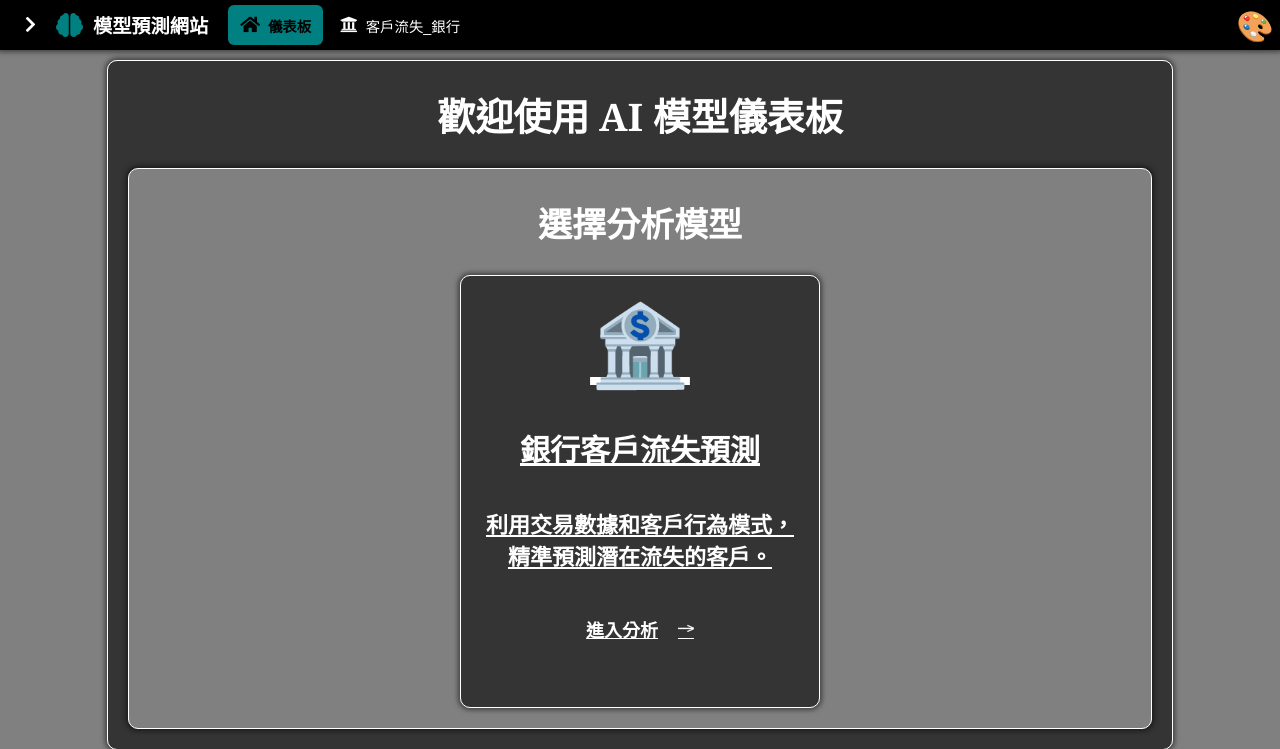
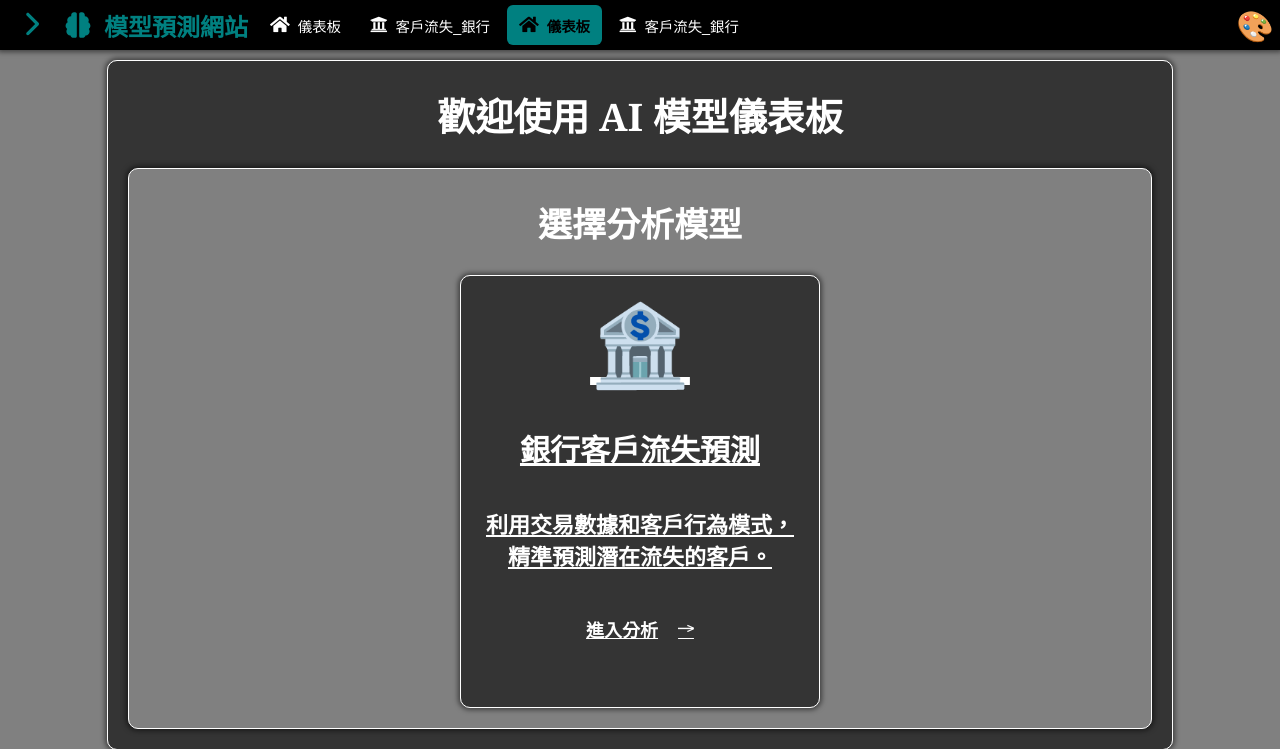
Before and after one commit to xiaoyao3312/Web_Model_Prediction, a Flask app: page / in a window 1280 px wide. Shown: the top 749 px of the page. Run offline with Flask 3, Linux system fonts and the light colour scheme.

Commit message:
TOPBAR修改中

```diff
--- a/static/css/topbar_menu.css
+++ b/static/css/topbar_menu.css
@@ -5,140 +5,169 @@
 /* -------------------------------------- */
 :root {
     /* 導航欄的配置 */
-    --topbar-menu-z-index: 1000;
-    --topbar-menu-height: 50px;
-    --topbar-menu-padding: 20px;
+    --topbarMenu-z-index:                 1000;
+    --topbarMenu-height:                  50px;
+    --topbarMenu-padding:                 10px;
 
     /* 顏色配置 */
-    --topbar-menu-accent-color: rgba(0, 128, 128, 1); /* 主調/品牌色 (原 topbar-menu-font-color) */
-    --topbar-menu-bg-color: rgba(0, 0, 0, 1);       /* 頂部導航欄背景色 */
-    --topbar-menu-font-color: rgba(255, 255, 255, 1); /* 頂部導航欄預設文字/Icon 顏色 (改為白色以搭配黑色背景) */
+    --topbarMenu-brand-color:             rgba(0, 128, 128, 1);       /* 主調/品牌色 */
+    --topbarMenu-bg-color:                rgba(0, 0, 0, 1);           /* 頂部導航欄背景色 */
+    --topbarMenu-font-color:              rgba(255, 255, 255, 1);     /* 頂部導航欄預設文字/Icon 顏色 */
 
-    /* 陰影/效果 (假設您在 general.css 或其他地方定義了這些變數) */
-    --topbar-menu-box-shadow: 0px 0px 5px 2px rgba(0, 0, 0, 0.5);
-    --topbar-menu-box-shadow-hover: 0px 0px 10px 5px rgba(0, 0, 0, 0.5);
+    /* 陰影/效果 */
+    --topbarMenu-box-shadow:              0px 0px 5px 2px rgba(0, 0, 0, 0.5);
+    --topbarMenu-box-shadow-hover:        0px 0px 10px 5px rgba(0, 0, 0, 0.5);
 
     /* 動態變數：用於 JS 調整 main-content 的 padding-top */
-    --dynamic-topbar-total-height: var(--topbar-menu-height);
+    --topbarMenu-dynamic-height:        var(--topbarMenu-height);
 }
 
 /* -------------------------------------- */
-/* --- 1. 頂部導航欄 (主容器: #topbar-menu) --- */
+/* --- 1. 頂部導航欄 (主容器: #topbarMenu) --- */
 /* -------------------------------------- */
-#topbar-menu {
-    z-index: var(--topbar-menu-z-index);
-    background-color: var(--topbar-menu-bg-color);
-    color: var(--topbar-menu-font-color);
-    height: var(--topbar-menu-height);
+#topbarMenu {
+    /* 尺寸與定位 */
+    height:            var(--topbarMenu-height);
+    position:          fixed;
+    top:               0;
+    left:              0;
+    width:             100%;
+    z-index:           var(--topbarMenu-z-index);
 
-    position: fixed;
-    top: 0;
-    left: 0;
-    width: 100%;
+    /* 顏色與效果 */
+    background-color:  var(--topbarMenu-bg-color);
+    color:             var(--topbarMenu-font-color);
+    box-shadow:        var(--topbarMenu-box-shadow);
+    transition:        box-shadow 0.2s, height 0.25s;
 
-    box-sizing: border-box;
-    display: flex;
-    align-items: center;
-    padding: 0 var(--topbar-menu-padding);
-    transition: box-shadow 0.2s, height 0.3s;
-
-    box-shadow: var(--topbar-menu-box-shadow);
-    white-space: nowrap; /* 確保內容不換行 */
+    /* 佈局 */
+    box-sizing:        border-box;
+    display:           flex;
+    align-items:       center;
+    padding:            var(--topbarMenu-padding);
+    white-space:       nowrap; /* 確保內容不換行 */
+    flex-wrap:     nowrap;
 }
 
 /* 1.1 導航欄切換按鈕 */
-#topbar-menu .toggle-btn {
-    /* 讓按鈕的顏色與主色相反，以確保可見度 */
-    background: transparent;
-    border: none;
-    cursor: pointer;
-    color: var(--topbar-menu-font-color);
-    font-size: 1.1rem;
-    padding: 5px;
-    margin-right: 15px;
-    flex-shrink: 0;
-    transition: transform 0.3s, color 0.2s;
+#topbarMenu .topbar-toggle-btn {
+    /* 樣式 */
+    background:        transparent;
+    border:            none;
+    cursor:            pointer;
+    padding:           5px;
+    color: var(--topbarMenu-brand-color);
+    /* 佈局與動畫 */
+    order:             unset;
+
+    margin-right: 10px;
+    flex-shrink:       0;
+    transition:        transform 0.25s;
 }
 
-#topbar-menu .toggle-btn:hover {
-    color: var(--topbar-menu-accent-color);
+#topbarMenu .topbar-toggle-btn .topbar-icon {
+    width: 2rem;
+    height: 2rem;
 }
 
+
 /* 1.2 品牌/標題區 */
-#topbar-menu .topbar-brand {
-    font-size: 1.2rem;
-    font-weight: bold;
-    color: var(--topbar-menu-font-color);
-    display: flex;
-    align-items: center;
-    white-space: nowrap;
-    margin-right: 20px;
-    transition: margin 0.3s;
-    flex-shrink: 0;
+#topbarMenu .topbar-brand {
+    /* 佈局與字體 */
+    display:           flex;
+    align-items:       center;
+    font-size:         1.5rem;
+    font-weight:       bold;
+    color: var(--topbarMenu-brand-color);
+
+    /* 間距與動畫 */
+    order:         unset;
+    margin-right:      10px;
+    white-space:       nowrap;
+    flex-shrink:       0;
+    transition:        margin 0.25s;
 }
 
-#topbar-menu .topbar-brand .fas {
-    font-size: 1.5rem;
+#topbarMenu .topbar-brand .topbar-icon {
+    /* 1. 尺寸控制：對 SVG 使用 width 和 height */
+    width: 2rem;
+    height: 2rem;
+
+    /* 3. 佈局調整 */
     margin-right: 10px;
-    color: var(--topbar-menu-accent-color); /* 強調 Icon 顏色 */
 }
 
 /* 1.3 導航連結區 */
-#topbar-menu .topbar-nav-links {
-    display: flex;
-    align-items: center;
-    gap: 5px;
-    flex-grow: 1;
-    white-space: nowrap;
-    min-width: 0;
-    padding-bottom: 0; /* 移除 padding-bottom */
+#topbarMenu .topbar-nav-links {
+    /* 佈局 */
+    display:           flex;
+    align-items:       center;
+    flex-grow:         1;
+
+    /* 間距與尺寸 */
+    gap:               5px;
+    min-width:         0;
+    padding-bottom:    0; /* 移除 padding-bottom */
+    white-space:       nowrap;
+
+        /* 讓導航連結區塊自然佔用剩餘空間，並確保不換行 */
+    width:         auto;
+    order:         unset;
+    justify-content: flex-start;
+    padding:       0;
+    flex-wrap:     nowrap;
 }
 
 /* 1.4 單個選單項目連結 */
-#topbar-menu .topbar-menu-item {
+#topbarMenu .topbar-menu-item {
     text-decoration: none;
-    flex-shrink: 0;
+    flex-shrink:       0;
 }
 
 /* 1.5 選單按鈕 */
-#topbar-menu .menu-button {
-    display: flex;
-    align-items: center;
-    height: 40px;
-    padding: 8px 12px;
-    background: transparent; /* 預設為透明 */
-    border: none;
-    cursor: pointer;
-    color: var(--topbar-menu-font-color);
-    font-size: 0.9rem;
-    border-radius: 6px;
-    transition: background-color 0.2s, color 0.2s;
+#topbarMenu .topbar-menu-button {
+    /* 佈局 */
+    display:           flex;
+    align-items:       center;
+
+    /* 尺寸與間距 */
+    height:            40px;
+    padding:           8px 12px;
+
+    /* 樣式 */
+    background:        transparent; /* 預設為透明 */
+    border:            none;
+    cursor:            pointer;
+    color:             var(--topbarMenu-font-color);
+    font-size:         0.9rem;
+    border-radius:     6px;
+    transition:        background-color 0.2s, color 0.2s;
 }
 
-#topbar-menu .menu-button i {
-    font-size: 1.1rem;
-    margin-right: 8px;
-    transition: margin 0.3s;
+#topbarMenu .topbar-menu-button i {
+    font-size:         1.1rem;
+    margin-right:      8px;
+    transition:        margin 0.25s;
 }
 
 /* 1.6 選單項目互動狀態 */
-#topbar-menu .topbar-menu-item:hover .menu-button {
+#topbarMenu .topbar-menu-item:hover .topbar-menu-button {
     /* 使用 color-mix 實現帶透明度的懸停效果 */
-    background-color: color-mix(in srgb, var(--topbar-menu-accent-color) 20%, transparent);
-    color: var(--topbar-menu-accent-color);
+    background-color: color-mix(in srgb, var(--topbarMenu-brand-color) 20%, transparent);
+    color:             var(--topbarMenu-brand-color);
 }
 
 /* 1.7 活躍狀態 */
-#topbar-menu .topbar-menu-item.active .menu-button {
-    background-color: var(--topbar-menu-accent-color);
-    color: var(--topbar-menu-bg-color); /* 活躍時文字色與背景色相反 */
-    font-weight: bold;
+#topbarMenu .topbar-menu-item.active .topbar-menu-button {
+    background-color:  var(--topbarMenu-brand-color);
+    color:             var(--topbarMenu-bg-color); /* 活躍時文字色與背景色相反 */
+    font-weight:       bold;
 }
 
-#topbar-menu .topbar-menu-item.active:hover .menu-button {
+#topbarMenu .topbar-menu-item.active:hover .topbar-menu-button {
     /* 活躍狀態的懸停效果，讓顏色更深一點 */
-    background-color: color-mix(in srgb, var(--topbar-menu-accent-color) 90%, black);
-    color: white;
+    background-color: color-mix(in srgb, var(--topbarMenu-brand-color) 90%, black);
+    color:             white;
 }
 
 
@@ -173,9 +206,9 @@
 /* -------------------------------------- */
 /* --- 3. 主要內容區域 (容器) --- */
 /* -------------------------------------- */
-.main-content {
+.topbar-main-content {
     /* padding-top 使用 JS 動態更新的 CSS 變數 */
-    padding-top: calc(var(--dynamic-topbar-total-height) + 10px);
+    padding-top: calc(var(--topbarMenu-dynamic-height) + 10px);
 }
 
 
--- a/static/js/topbar_menu.js
+++ b/static/js/topbar_menu.js
@@ -11,7 +11,7 @@ document.addEventListener('DOMContentLoaded', () => {
     window.addEventListener('resize', updateHeaderPositions);
 
     // 4. 監聽 Primary TopBar 的 class 或內容變動
-    const topbarMenu = document.getElementById('topbar-menu');
+    const topbarMenu = document.getElementById('topbarMenu');
     if (topbarMenu) {
         const observer = new MutationObserver(updateHeaderPositions);
         // 觀察 attributes (針對 class="collapsed" 變動，以及其他可能的變化)
@@ -28,8 +28,8 @@ document.addEventListener('DOMContentLoaded', () => {
  * 處理 TopBar 的收合/展開邏輯
  */
 function setupTopbarToggle() {
-    const topbarMenu = document.getElementById('topbar-menu');
-    const toggleBtn = document.getElementById('toggle-btn');
+    const topbarMenu = document.getElementById('topbarMenu');
+    const toggleBtn = document.getElementById('toggleBtn');
 
     if (!topbarMenu || !toggleBtn) return;
 
@@ -59,7 +59,7 @@ function setupTopbarToggle() {
  * 動態計算 TopBar 實際高度，並調整 Main Content 的位置
  */
 function updateHeaderPositions() {
-    const topbarMenu = document.getElementById('topbar-menu');
+    const topbarMenu = document.getElementById('topbarMenu');
     const mainContent = document.getElementById('mainContent');
     const root = document.documentElement; // 獲取 :root 元素
 
--- a/templates/churn_bank.html
+++ b/templates/churn_bank.html
@@ -12,7 +12,7 @@
 </head>
 <body>
 
-    <header id="topbar-menu">
+    <header id="topbarMenu">
 
         <button class="toggle-btn" id="toggle-btn">
             <i class="fas fa-chevron-right"></i>
@@ -24,14 +24,14 @@
 
         <div class="topbar-nav-links">
 
-            <a href="{{ url_for('index') }}" class="topbar-menu-item {% if request.path == '/' %}active{% endif %}" id="menu-dashboard">
+            <a href="{{ url_for('index') }}" class="topbarMenu-item {% if request.path == '/' %}active{% endif %}" id="menu-dashboard">
                 <button class="menu-button">
                     <i class="fas fa-home"></i>
                     <span class="menu-text">儀表板</span>
                 </button>
             </a>
 
-            <a href="/customer_churn_bank_model" class="topbar-menu-item" id="menu-bank">
+            <a href="/customer_churn_bank_model" class="topbarMenu-item" id="menu-bank">
                 <button class="menu-button">
                     <i class="fas fa-university"></i>
                     <span class="menu-text">客戶流失_銀行</span>
--- a/templates/index.html
+++ b/templates/index.html
@@ -5,56 +5,70 @@
     <meta name="viewport" content="width=device-width, initial-scale=1.0">
     <title>AI 模型儀表板 - 客戶流失預測平台</title>
     <link rel="stylesheet" href="https://cdnjs.cloudflare.com/ajax/libs/font-awesome/5.15.4/css/all.min.css">
-
+    <link rel="stylesheet" href="{{ url_for('static', filename='css/index.css') }}">
     <link rel="stylesheet" href="{{ url_for('static', filename='css/topbar_menu.css') }}">
-    <link rel="stylesheet" href="{{ url_for('static', filename='css/index.css') }}">
     <link rel="stylesheet" href="{{ url_for('static', filename='css/general.css') }}">
     <link rel="stylesheet" href="{{ url_for('static', filename='css/fab_color_control.css') }}">
 </head>
 <body>
 
-    <header id="topbar-menu">
-
-        <button class="toggle-btn" id="toggle-btn">
-            <i class="fas fa-chevron-right"></i>
+    <header id="topbarMenu">
+        <button class="topbar-toggle-btn" id="toggleBtn">
+            <svg class="topbar-icon" xmlns="http://www.w3.org/2000/svg" viewBox="0 0 640 640"><path fill="currentColor" d="M471.1 297.4C483.6 309.9 483.6 330.2 471.1 342.7L279.1 534.7C266.6 547.2 246.3 547.2 233.8 534.7C221.3 522.2 221.3 501.9 233.8 489.4L403.2 320L233.9 150.6C221.4 138.1 221.4 117.8 233.9 105.3C246.4 92.8 266.7 92.8 279.2 105.3L471.2 297.3z"/></svg>
         </button>
 
         <div class="topbar-brand">
-            <span class="fas fa-brain"></span> <span class="brand-text">模型預測網站</span>
+            <svg class="topbar-icon" xmlns="http://www.w3.org/2000/svg" viewBox="0 0 640 640"><path fill="currentColor" d="M184 120C184 89.1 209.1 64 240 64L264 64C281.7 64 296 78.3 296 96L296 544C296 561.7 281.7 576 264 576L232 576C202.2 576 177.1 555.6 170 528C169.3 528 168.7 528 168 528C123.8 528 88 492.2 88 448C88 430 94 413.4 104 400C84.6 385.4 72 362.2 72 336C72 305.1 89.6 278.2 115.2 264.9C108.1 252.9 104 238.9 104 224C104 179.8 139.8 144 184 144L184 120zM456 120L456 144C500.2 144 536 179.8 536 224C536 239 531.9 253 524.8 264.9C550.5 278.2 568 305 568 336C568 362.2 555.4 385.4 536 400C546 413.4 552 430 552 448C552 492.2 516.2 528 472 528C471.3 528 470.7 528 470 528C462.9 555.6 437.8 576 408 576L376 576C358.3 576 344 561.7 344 544L344 96C344 78.3 358.3 64 376 64L400 64C430.9 64 456 89.1 456 120z"/></svg>
+            <span class="topbar-brand-text">模型預測網站</span>
         </div>
 
         <div class="topbar-nav-links">
 
+            <a href="{{ url_for('index') }}" class="topbar-menu-item" id="menu-dashboard">
+                <button class="topbar-menu-button">
+                    <svg class="topbar-icon" xmlns="http://www.w3.org/2000/svg" viewBox="0 0 640 640"><path fill="currentColor" d="M298.2 72.6C310.5 61.2 329.5 61.2 341.7 72.6L432 156.3L432 144C432 126.3 446.3 112 464 112L496 112C513.7 112 528 126.3 528 144L528 245.5L565.8 280.6C575.4 289.6 578.6 303.5 573.8 315.7C569 327.9 557.2 336 544 336L528 336L528 512C528 547.3 499.3 576 464 576L176 576C140.7 576 112 547.3 112 512L112 336L96 336C82.8 336 71 327.9 66.2 315.7C61.4 303.5 64.6 289.5 74.2 280.6L298.2 72.6zM304 384C277.5 384 256 405.5 256 432L256 528L384 528L384 432C384 405.5 362.5 384 336 384L304 384z"/></svg>
+                    <i class="fas fa-home"></i>
+                    <span class="topbar-menu-text">儀表板</span>
+                </button>
+            </a>
+
+            <a href="churn_bank.html" class="topbar-menu-item" id="menu-bank">
+                <button class="topbar-menu-button">
+                    <i class="fas fa-university"></i>
+                    <span class="topbar-menu-text">客戶流失_銀行</span>
+                </button>
+            </a>
+
             <a href="{{ url_for('index') }}" class="topbar-menu-item {% if request.path == '/' %}active{% endif %}" id="menu-dashboard">
-                <button class="menu-button">
+                <button class="topbar-menu-button">
+                    <svg class="topbar-icon" xmlns="http://www.w3.org/2000/svg" viewBox="0 0 640 640"><path fill="currentColor" d="M298.2 72.6C310.5 61.2 329.5 61.2 341.7 72.6L432 156.3L432 144C432 126.3 446.3 112 464 112L496 112C513.7 112 528 126.3 528 144L528 245.5L565.8 280.6C575.4 289.6 578.6 303.5 573.8 315.7C569 327.9 557.2 336 544 336L528 336L528 512C528 547.3 499.3 576 464 576L176 576C140.7 576 112 547.3 112 512L112 336L96 336C82.8 336 71 327.9 66.2 315.7C61.4 303.5 64.6 289.5 74.2 280.6L298.2 72.6zM304 384C277.5 384 256 405.5 256 432L256 528L384 528L384 432C384 405.5 362.5 384 336 384L304 384z"/></svg>
                     <i class="fas fa-home"></i>
-                    <span class="menu-text">儀表板</span>
+                    <span class="topbar-menu-text">儀表板</span>
                 </button>
             </a>
 
             <a href="/customer_churn_bank_model" class="topbar-menu-item" id="menu-bank">
-                <button class="menu-button">
+                <button class="topbar-menu-button">
                     <i class="fas fa-university"></i>
-                    <span class="menu-text">客戶流失_銀行</span>
+                    <span class="topbar-menu-text">客戶流失_銀行</span>
                 </button>
             </a>
         </div>
-
     </header>
 
-    <div class="main-content" id="mainContent"></div>
+    <div class="topbar-main-content" id="mainContent"></div>
 
     <div id="indexDashboard">
-        <h1 class="h1">歡迎使用 AI 模型儀表板</h1>
-        <div class="panel">
-            <h2 class="h2">選擇分析模型</h2>
-            <div class="grid">
-                <a class="card" href="{{ url_for('bank_churn_page') }}">
-                <div class="content">
-                    <div class="icon">🏦</div>
-                    <h3 class="h3">銀行客戶流失預測</h3>
-                    <h5 class="h5">利用交易數據和客戶行為模式，精準預測潛在流失的客戶。</h5>
-                    <h6 class="h6">進入分析<span class="footer-icon">→</span></h6>
+        <h1 class="index-h1">歡迎使用 AI 模型儀表板</h1>
+        <div class="index-panel">
+            <h2 class="index-h2">選擇分析模型</h2>
+            <div class="index-grid">
+                <a class="index-card" href="{{ url_for('bank_churn_page') }}">
+                <div class="index-content">
+                    <div class="index-bank-icon">🏦</div>
+                    <h3 class="index-h3">銀行客戶流失預測</h3>
+                    <h5 class="index-h5">利用交易數據和客戶行為模式，精準預測潛在流失的客戶。</h5>
+                    <h6 class="index-h6">進入分析<span class="index-right-icon">→</span></h6>
                 </div>
                 </a>
             </div>
```
Also changed, not shown: other parts of static/css/topbar_menu.css (+21 -48 lines), static/css/index.css (+24 -12 lines).
